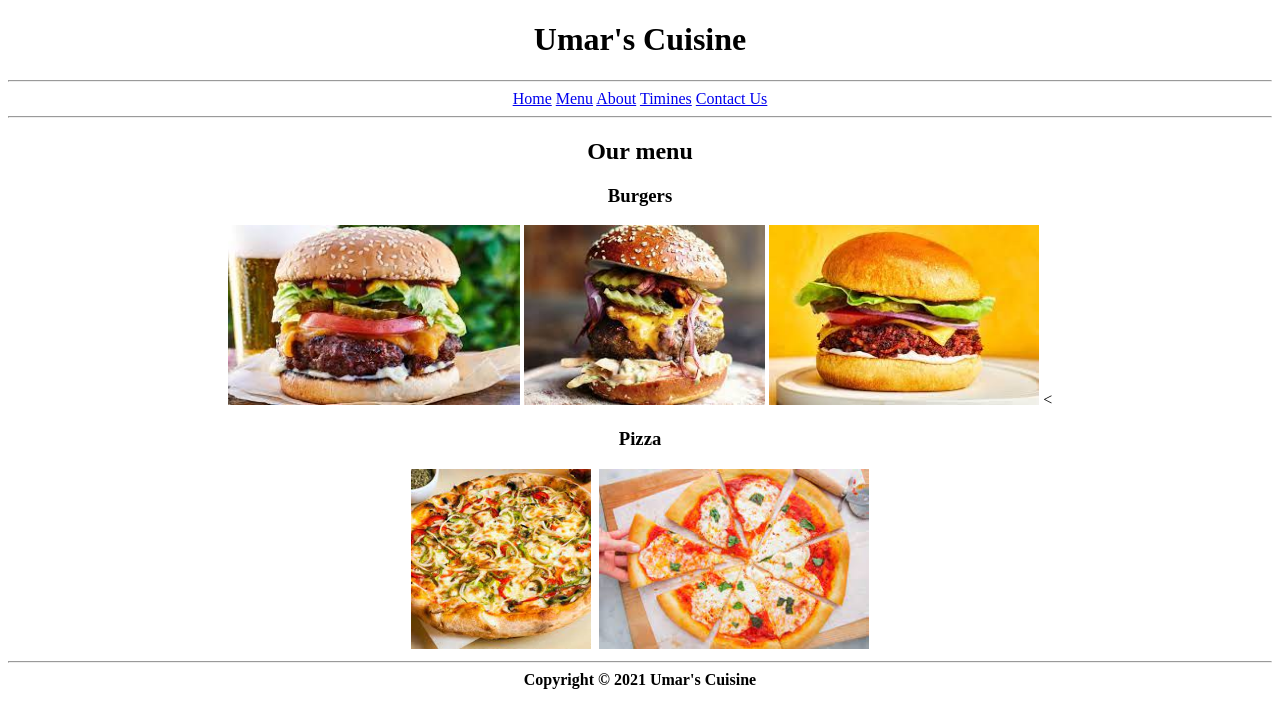
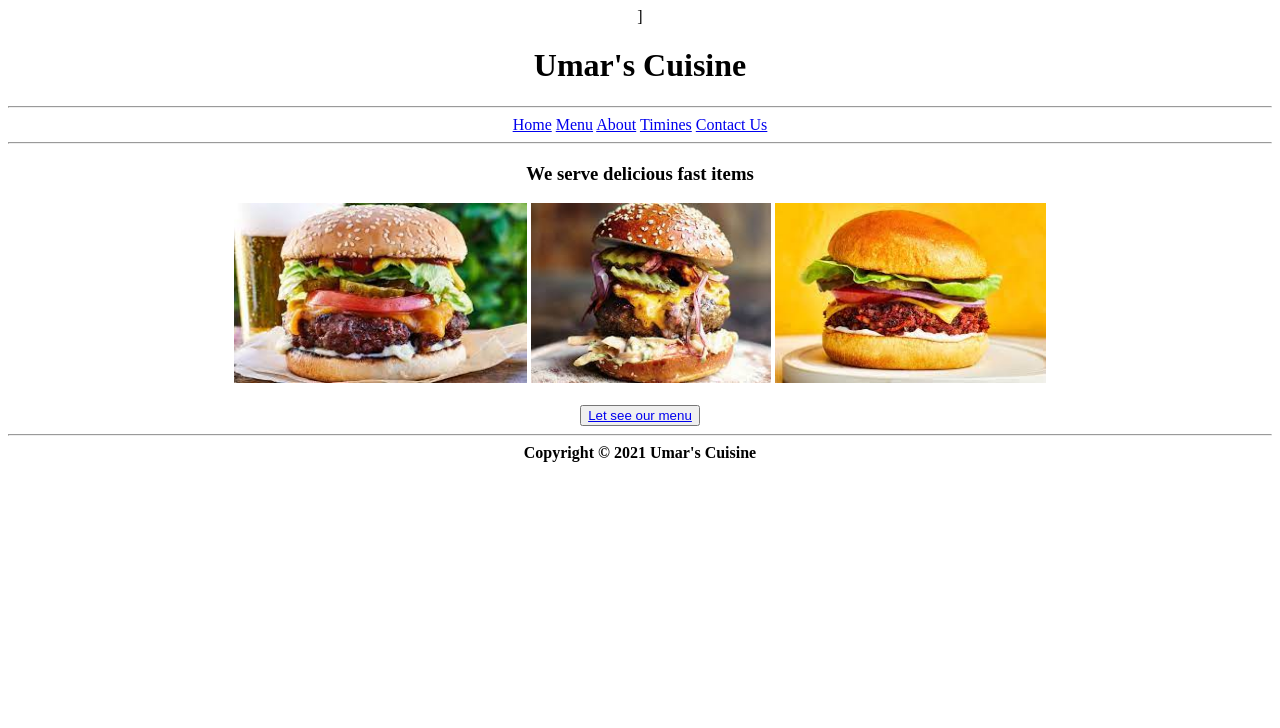
Before and after one commit to ChaudharyAkif/Assigment1, a plain HTML site: page index.html in a window 1280 px wide. Drawn offline with Linux system fonts and the light colour scheme.

Commit message:
5 commit

```diff
--- a/index.html
+++ b/index.html
@@ -5,41 +5,36 @@
 <head>
     <meta charset="UTF-8">
     <meta name="viewport" content="width=device-width, initial-scale=1.0">
-        <title>Home</title>
-  <link rel="stylesheet" href="style.css">
+    <title>Our Menu</title>
+    <link rel="preconnect" href="https://fonts.googleapis.com">
+
 </head>
+<body>
+    <center>]
 
-   <style>
-   </style>
-    <body>
+    <H1 class="umar">
 
-        <center>
+Umar's Cuisine
 
-<h1><b>Umar's Cuisine</h1></b>
-    <hr>
+
+    </H1><hr>
+
     <a href="index.html">Home</a>
     <a href="menu.html">Menu</a>
     <a href="About.html">About</a>
     <a href="Timines.html">Timines</a>
     <a href="ContactUs.html">Contact Us</a>
+       <hr><h3>We serve delicious fast items</h3>
 
-    <hr>
-    <h2> Our menu </h2>
-<h3>
-Burgers</h3>
 
        <img src="/image/WhatsApp Image 2023-08-07 at 2.47.02 PM.jpeg" alt="" style="height: 180px;">
        <img src="/image/WhatsApp Image 2023-08-07 at 2.46.59 PM.jpeg" alt="" style="height: 180px;">
        <img src="/image/WhatsApp Image 2023-08-07 at 2.46.59 PM (1).jpeg" alt=" " style="height: 180px;">
-<
-<h3>Pizza </h3><div class="divimage2">
-<img src="/image/WhatsApp Image 2023-08-07 at 2.47.05 PM.jpeg" alt="" style="height: 180px;">
-<img src="/image/WhatsApp Image 2023-08-07 at 2.47.04 PM.jpeg" alt="" style="height: 180px;">
-<img src="/image/WhatsApp Image 2023-08-07 at 2.47.03 PM.jpeg" alt="" style="height: 180px;">
-</div>
+   <br><br>
+<button> <a href="menu.html" >Let see our menu </a></button>
 
-<hr> <b> Copyright  &copy; 2021 Umar's Cuisine</b>
+<hr> <b> Copyright  &copy;   2021 Umar's Cuisine</b>
 
-
-</center> </body>
+</center>
+</body>
 </html>
--- a/style.css
+++ b/style.css
@@ -0,0 +1,7 @@
+.umar{
+
+
+    font-family: 'Carter One', cursive;
+font-family: 'Noto Sans JP', sans-serif;
+font-family: 'Vina Sans', cursive;
+}
```
Also changed, not shown: About.html (+2 -1 lines), ContactUs.html (+2 -1 lines), Timines.html (+2 -1 lines), menu.html (+24 -14 lines). Lines whose indentation alone changed are shown as unchanged.
